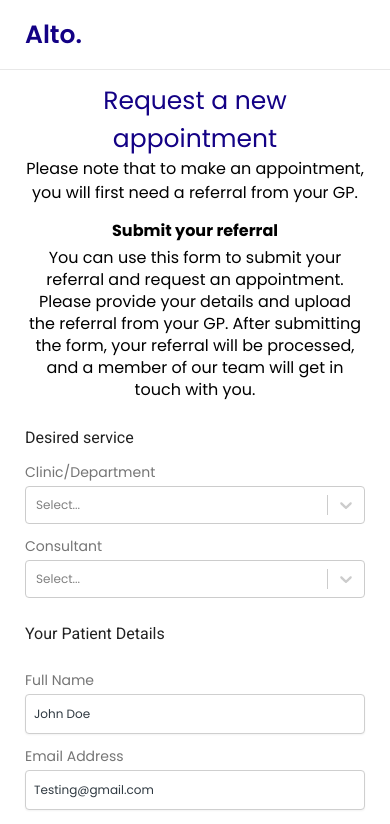
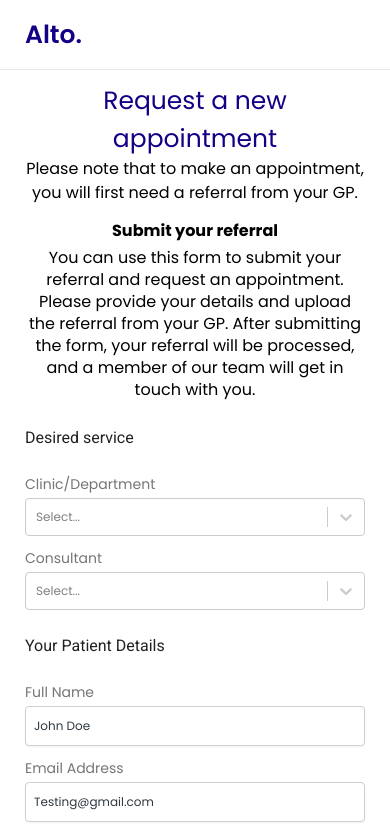
Before and after one commit to adnanDevelop/external-referral, a React (Vite) app: page / in a window 390 px wide. Shown: the top 824 px of the page. Built offline with nearby package versions, Linux system fonts and the light colour scheme.

Commit message:
fixed responsive issues

```diff
--- a/src/modules/externalReferral/page/page.tsx
+++ b/src/modules/externalReferral/page/page.tsx
@@ -64,7 +64,7 @@ const ExternalReferral = () => {
                 </h3>
 
                 {/* Department select option */}
-                <div className="items-center gap-2 mt-3 md:flex">
+                <div className="items-center gap-2 mt-6 md:flex">
                   <div className=" w-full xl:w-[30%] mb-1 md:w-[30%] lg:w-[40%]">
                     <p className="text-sm text-[#757575] text-nowrap ">
                       Clinic/Department
```
